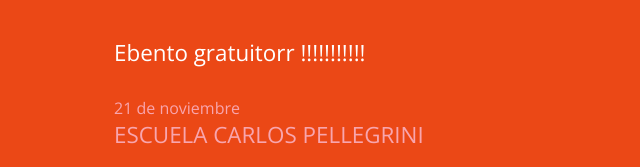
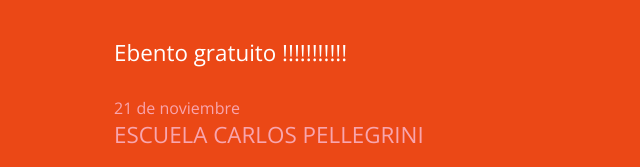
Before and after one commit to rimacm/proyecto-intro-utn, a plain HTML site: page index.html in a window 1280 px wide. Shown: the part 159-326 px from the top of the page, 14-654 px from the left. Drawn offline with nearby package versions, Linux system fonts and the light colour scheme.

Commit message:
esto es un error

```diff
--- a/index.html
+++ b/index.html
@@ -32,7 +32,7 @@
 			<div class="main-header">
 				<div class="main-header__content">
 					<h1>Code <span>BA</span></h1>
-					<h2>Ebento gratuitorr !!!!!!!!!!!</h2>
+					<h2>Ebento gratuito !!!!!!!!!!!</h2>
 					<time datetime="2016-11-21">21 de noviembre</time>
 					<h3>Escuela Carlos Pellegrini</h3>
 					<a href="#registrate" class="btn anchorLink">Inscribite ya</a>
```
